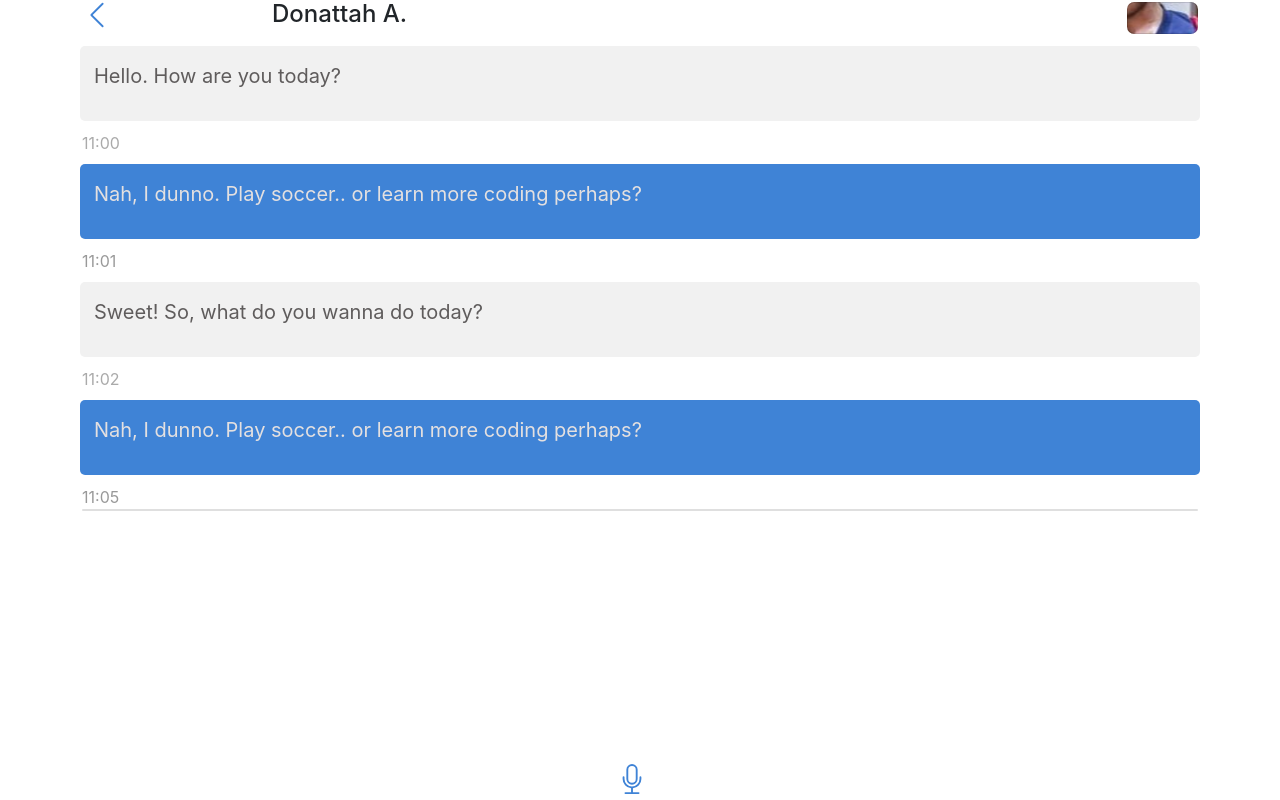
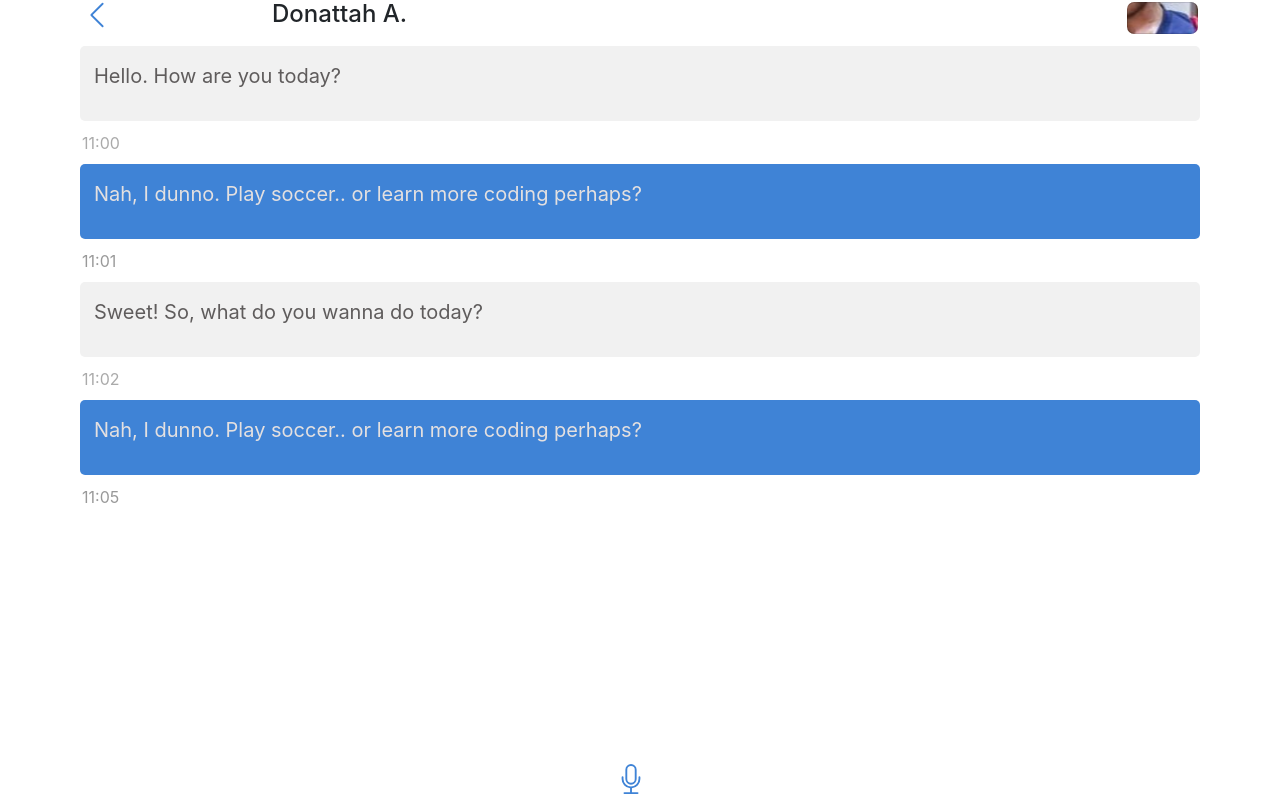
Before and after one commit to Dlelo/talkbox, a React (Create React App) app: page /chat in a window 1280 px wide. Built offline with nearby package versions, Linux system fonts and the light colour scheme.

Commit message:
single chat page link with the chat feed page perfect style

```diff
--- a/src/App.css
+++ b/src/App.css
@@ -1,4 +1,8 @@
 /* css for the single chat page */
+
+.chat-card{
+  border: 0;
+}
 /* Chat containers */
 .chatcontainer {
   background-color: #f1f1f1;
--- a/src/components/SingleChat.js
+++ b/src/components/SingleChat.js
@@ -44,7 +44,7 @@ export function SingleChat() {
                </div>
                <span class="time-left">11:05</span>
             </Row>
-            <Card Style={{border:'0'}}>
+            <Card className="chat-card" Style={{border:'0'}}>
                <Row style={{ bottom: 0, width:'100%', padding: '0.4rem', position: 'fixed', alignContent:'center' }}>
                   <Col  xs={5} sm={5} md={5} lg={5}>
                   </Col>
--- a/src/custom.scss
+++ b/src/custom.scss
@@ -1,6 +1,6 @@
-@import '../node_modules/bootstrap/scss/bootstrap.scss';
 a {
     color: inherit;
     text-decoration: none;
 
 }
+@import '../node_modules/bootstrap/scss/bootstrap.scss';
```
